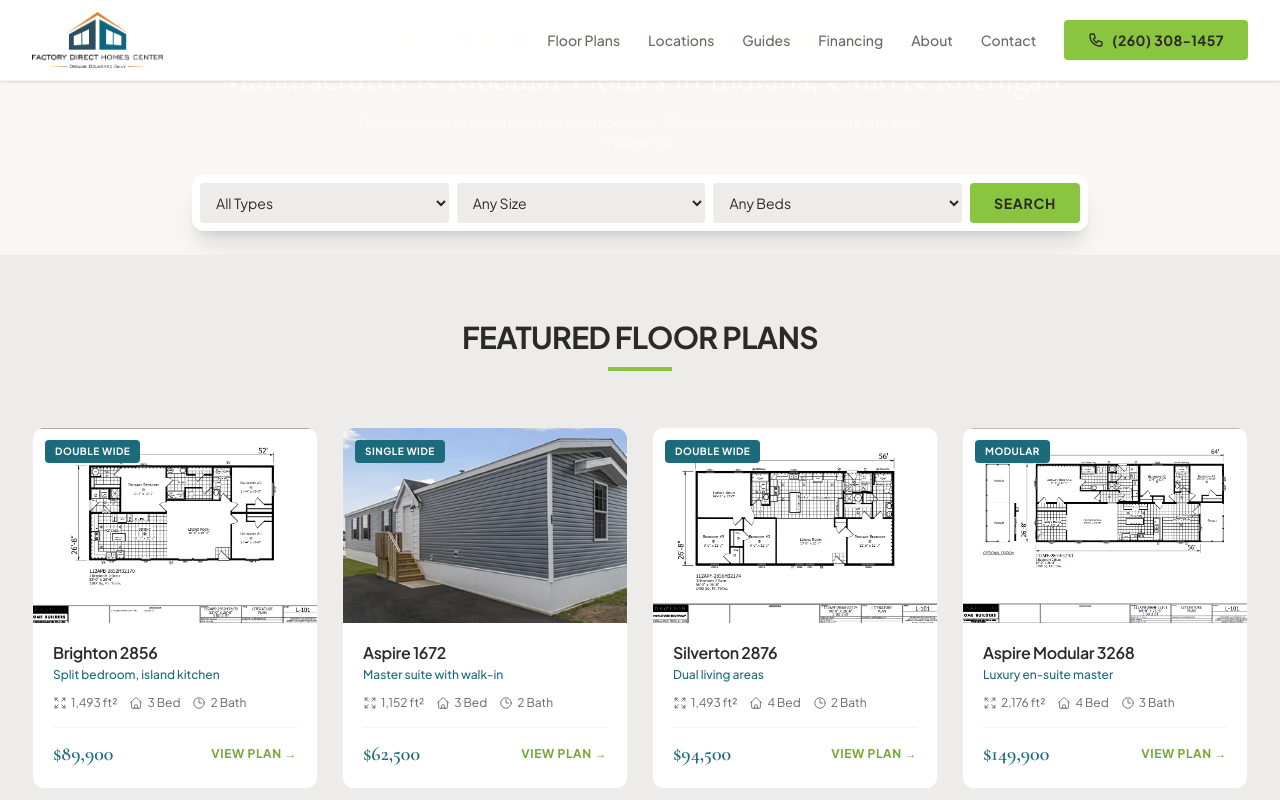
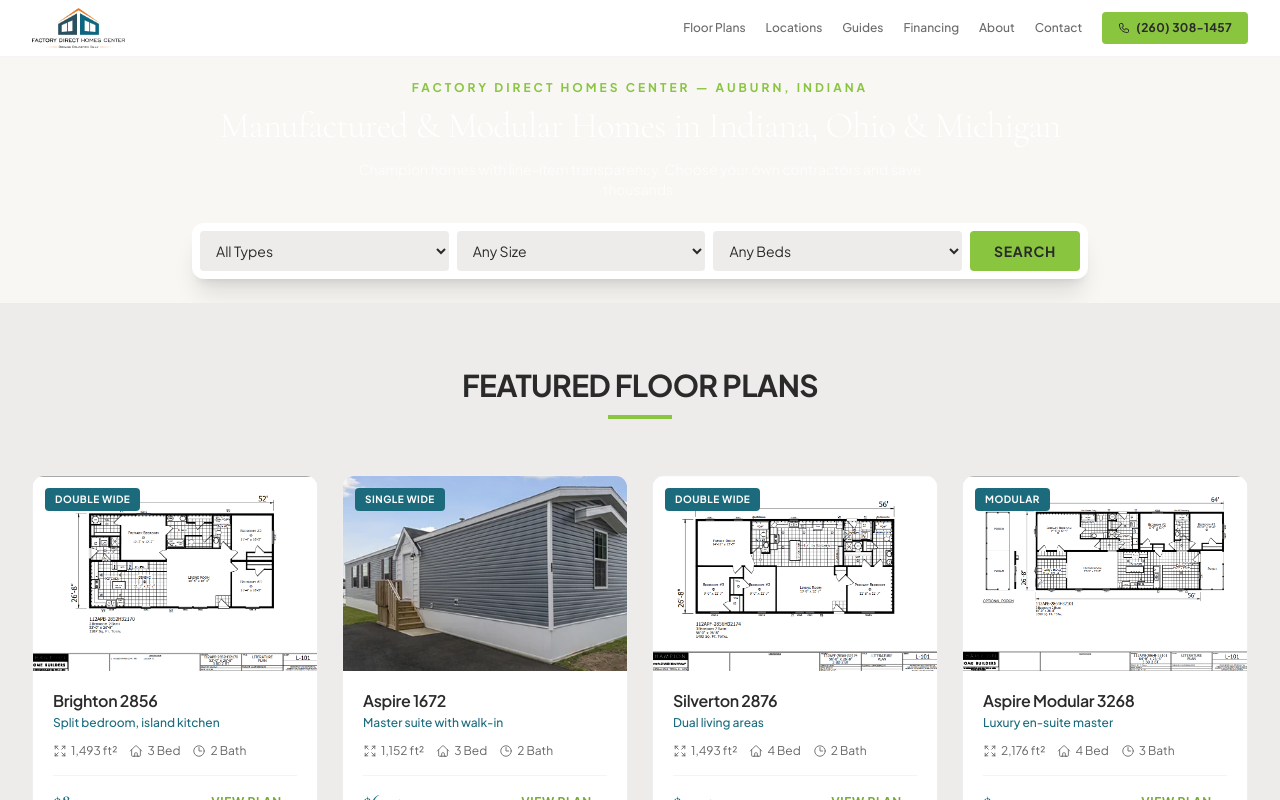
Before and after one commit to avabotfdhc/factorydirecthomecenter.com, a Next.js app: page / in a window 1280 px wide. Shown: the top 800 px of the page. Built offline with nearby package versions, Linux system fonts and the light colour scheme.

Commit message:
FIX: Compact header - reduced height from 80px to 56px, smaller logo, tighter nav spacing

```diff
--- a/src/app/page.tsx
+++ b/src/app/page.tsx
@@ -789,7 +789,7 @@
       </div>
 
       {/* Hero Content - Compact */}
-      <div className="relative max-w-7xl mx-auto px-6 lg:px-8 pt-8 pb-6 w-full">
+      <div className="relative max-w-7xl mx-auto px-6 lg:px-8 pt-20 pb-6 w-full">
         <header className="text-center mb-6">
           <p className="text-xs font-bold tracking-[0.25em] uppercase text-[var(--color-lime)] mb-2">
             Factory Direct Homes Center — Auburn, Indiana
--- a/src/components/Header.tsx
+++ b/src/components/Header.tsx
@@ -17,35 +17,35 @@
   const [mobileOpen, setMobileOpen] = useState(false);
 
   return (
-    <header className="fixed top-0 left-0 right-0 z-50 bg-white/95 backdrop-blur-sm border-b border-[var(--color-charcoal)]/5 shadow-sm">
-      <div className="max-w-7xl mx-auto px-6 lg:px-8">
-        <div className="flex items-center justify-between h-20">
+    <header className="fixed top-0 left-0 right-0 z-50 bg-white/95 backdrop-blur-sm border-b border-[var(--color-charcoal)]/5">
+      <div className="max-w-7xl mx-auto px-4 lg:px-8">
+        <div className="flex items-center justify-between h-14">
           <Link href="/" className="flex items-center">
             <Image
               src="/images/logo.png"
               alt="Factory Direct Homes Center"
-              width={180}
-              height={60}
-              className="h-14 w-auto"
+              width={140}
+              height={40}
+              className="h-10 w-auto"
               priority
             />
           </Link>
 
-          <nav className="hidden lg:flex items-center gap-7">
+          <nav className="hidden lg:flex items-center gap-5">
             {navLinks.map((link) => (
               <Link
                 key={link.href}
                 href={link.href}
-                className="text-sm font-medium text-[var(--color-charcoal)]/70 hover:text-[var(--color-teal)] transition-colors duration-300"
+                className="text-xs font-medium text-[var(--color-charcoal)]/70 hover:text-[var(--color-teal)] transition-colors duration-300"
               >
                 {link.label}
               </Link>
             ))}
             <a
               href="tel:+12603081457"
-              className="btn-primary inline-flex items-center gap-2 bg-[var(--color-lime)] text-[var(--color-charcoal)] px-6 py-2.5 text-sm font-bold tracking-wide rounded hover:bg-[var(--color-lime-dark)] transition-colors duration-300"
+              className="btn-primary inline-flex items-center gap-1.5 bg-[var(--color-lime)] text-[var(--color-charcoal)] px-4 py-2 text-xs font-bold tracking-wide rounded hover:bg-[var(--color-lime-dark)] transition-colors duration-300"
             >
-              <svg className="w-4 h-4" fill="none" viewBox="0 0 24 24" stroke="currentColor" strokeWidth={2}>
+              <svg className="w-3 h-3" fill="none" viewBox="0 0 24 24" stroke="currentColor" strokeWidth={2}>
                 <path strokeLinecap="round" strokeLinejoin="round" d="M3 5a2 2 0 012-2h3.28a1 1 0 01.948.684l1.498 4.493a1 1 0 01-.502 1.21l-2.257 1.13a11.042 11.042 0 005.516 5.516l1.13-2.257a1 1 0 011.21-.502l4.493 1.498a1 1 0 01.684.949V19a2 2 0 01-2 2h-1C9.716 21 3 14.284 3 6V5z" />
               </svg>
               (260) 308-1457
```
